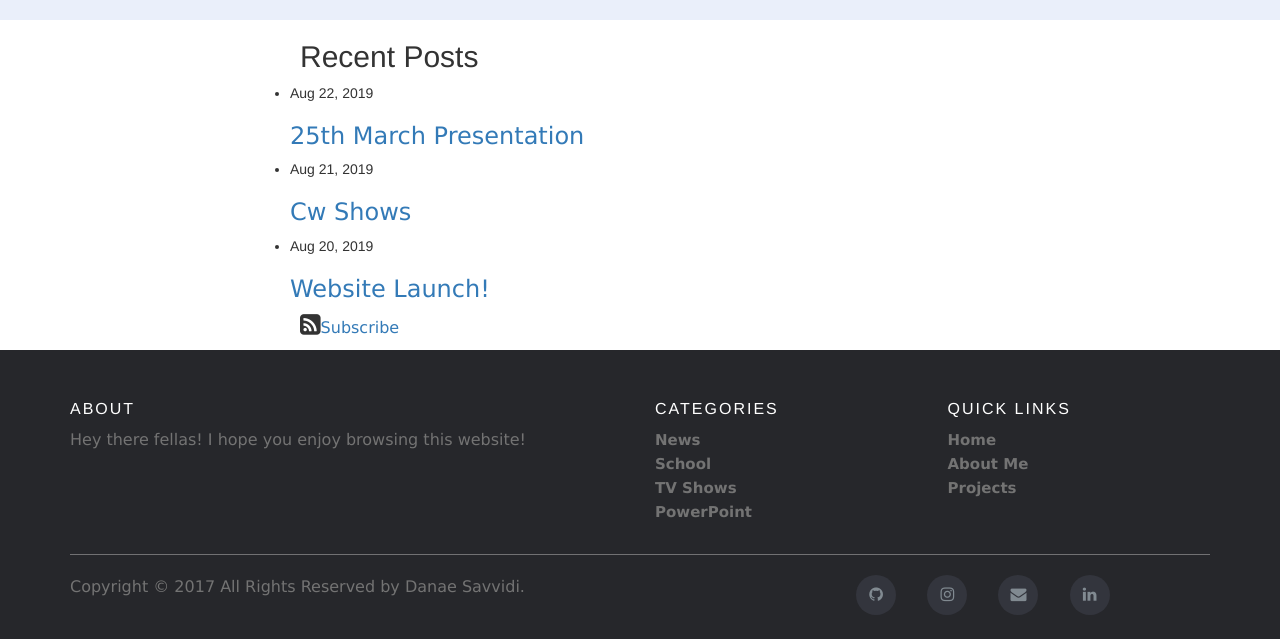
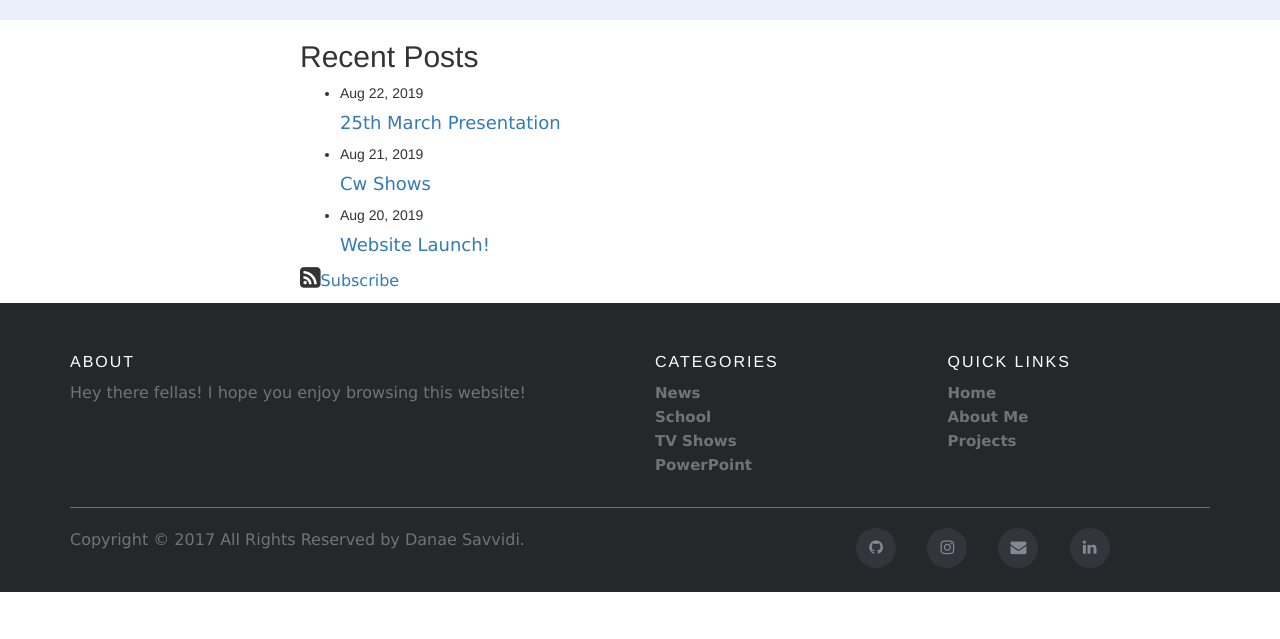
Before and after one commit to danaesav/danaesav.github.io, a Jekyll site: the page built from index.html, in a window 1280 px wide and 1044 px high. Shown: the part 405-1044 px from the top of the window. Built offline with Jekyll 4.4.1, drawn with Linux system fonts in a browser that asks for light colours.

Commit message:
Update home.html

```diff
--- a/_layouts/home.html
+++ b/_layouts/home.html
@@ -3,16 +3,16 @@ layout: default
 ---
 {%- if site.posts.size > 0 -%}
   <h2 class="post-list-heading">{{ page.list_title | default: "Recent Posts" }}</h2>
-  <ul style="margin-left: 250px;">
+  <ul style="margin-left: 300px;">
     {%- for post in site.posts limit: 5 -%}
       <li>
         {%- assign date_format = site.minima.date_format | default: "%b %-d, %Y" -%}
         <span class="post-meta">{{ post.date | date: date_format }}</span>
-        <h3>
+        <h4>
           <a class="post-link" href="{{ post.url | relative_url }}">
             {{ post.title | escape }}
           </a>
-        </h3>
+        </h4>
         {%- if site.show_excerpts -%}
           {{ post.excerpt }}
         {%- endif -%}
```
